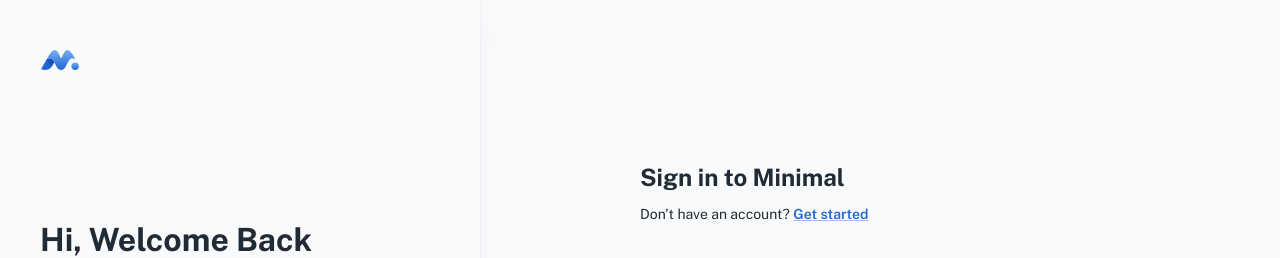
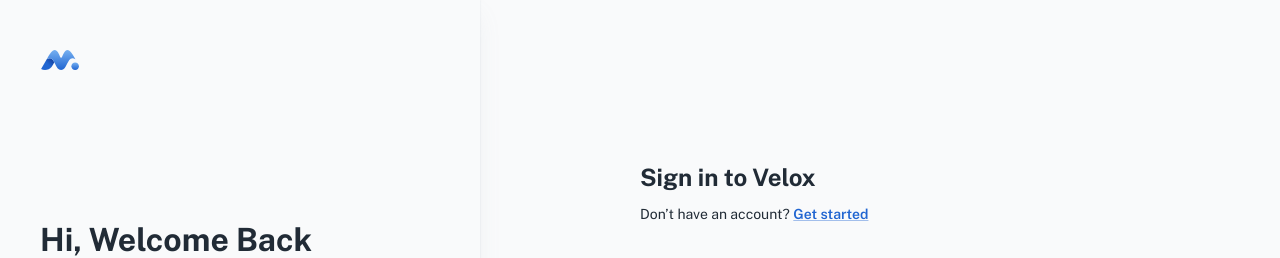
Before and after one commit to ReeveFernandes/HackMIT-Front-End, a React (Create React App) app: page /login in a window 1280 px wide. Shown: the top 258 px of the page. Built offline with nearby package versions, Linux system fonts and the light colour scheme; a web font is replaced by a local one.

Commit message:
Name Change in Login page

```diff
--- a/src/pages/LoginPage.js
+++ b/src/pages/LoginPage.js
@@ -46,7 +46,7 @@
   return (
     <>
       <Helmet>
-        <title> Login | Minimal UI </title>
+        <title> Login | Volex </title>
       </Helmet>
 
       <StyledRoot>
@@ -70,7 +70,7 @@
         <Container maxWidth="sm">
           <StyledContent>
             <Typography variant="h4" gutterBottom>
-              Sign in to Minimal
+              Sign in to Velox
             </Typography>
 
             <Typography variant="body2" sx={{ mb: 5 }}>
```
Also changed, not shown: 1 other file (tests, documents, lock files or other folders).
